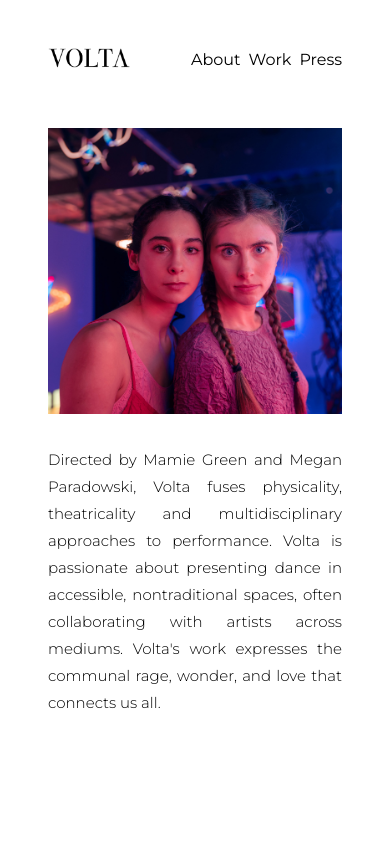
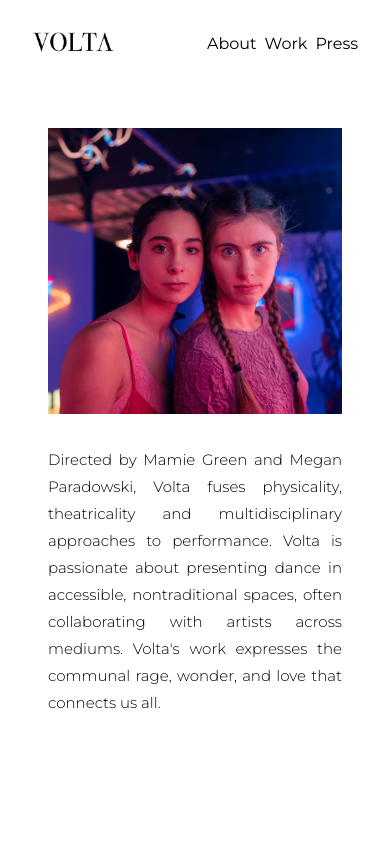
Before and after one commit to MeganParadowski1/volta, a Next.js app: page /info in a window 390 px wide. Shown: the top 844 px of the page. Built offline with nearby package versions, Linux system fonts and the light colour scheme; a web font is replaced by a local one.

Commit message:
Fix nav padding on mobile

```diff
--- a/components/Nav.js
+++ b/components/Nav.js
@@ -24,7 +24,7 @@ export default function Nav({ props }) {
   const showAlternateNav = path !== homePath;
   if (showAlternateNav) {
     var nav = (
-      <div className="absolute p-[3rem] flex w-full">
+      <div className="absolute md:p-[3rem] p-[2rem] flex w-full">
         <Link href="/">
           <img className="h-[20px] cursor-pointer" src="/volta.png" />
         </Link>
```
